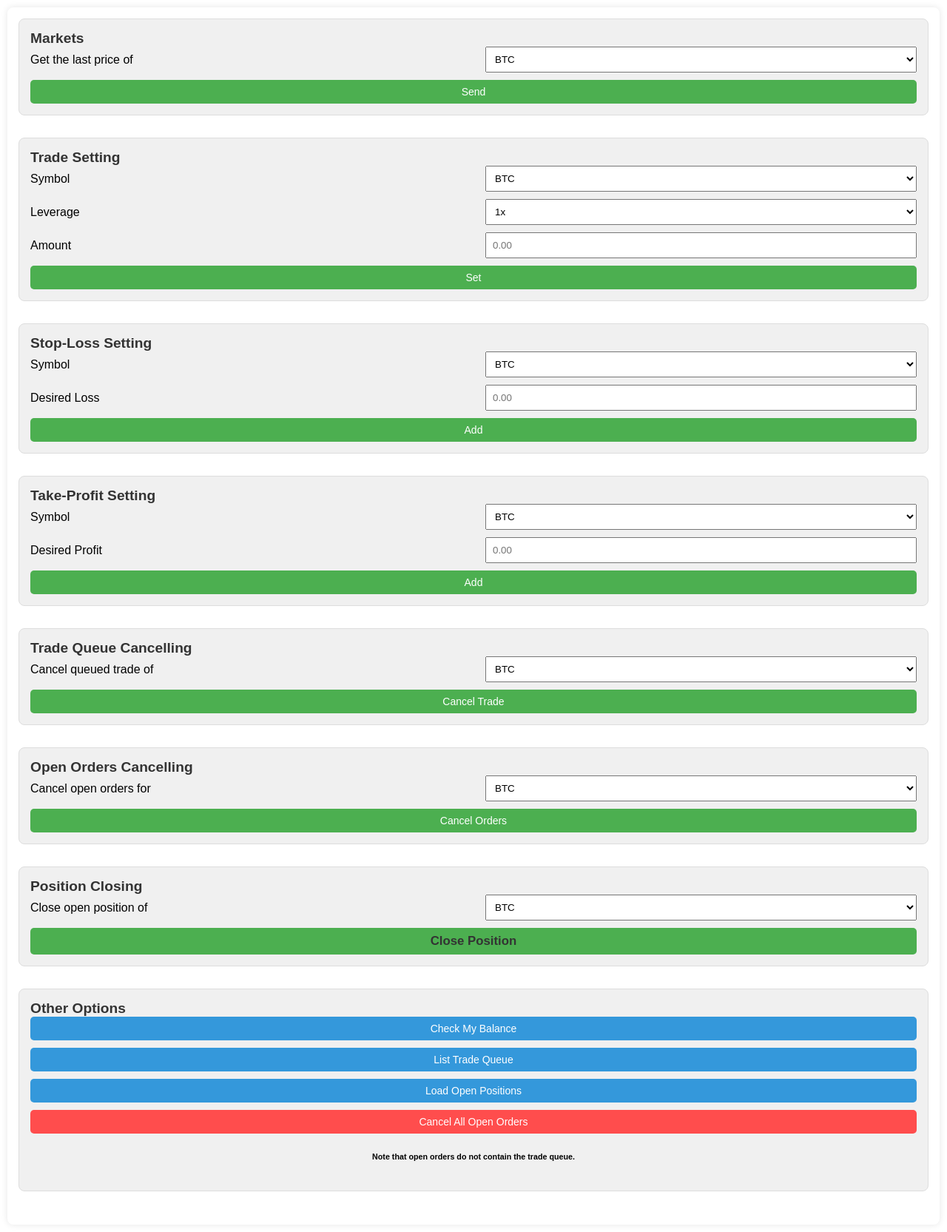
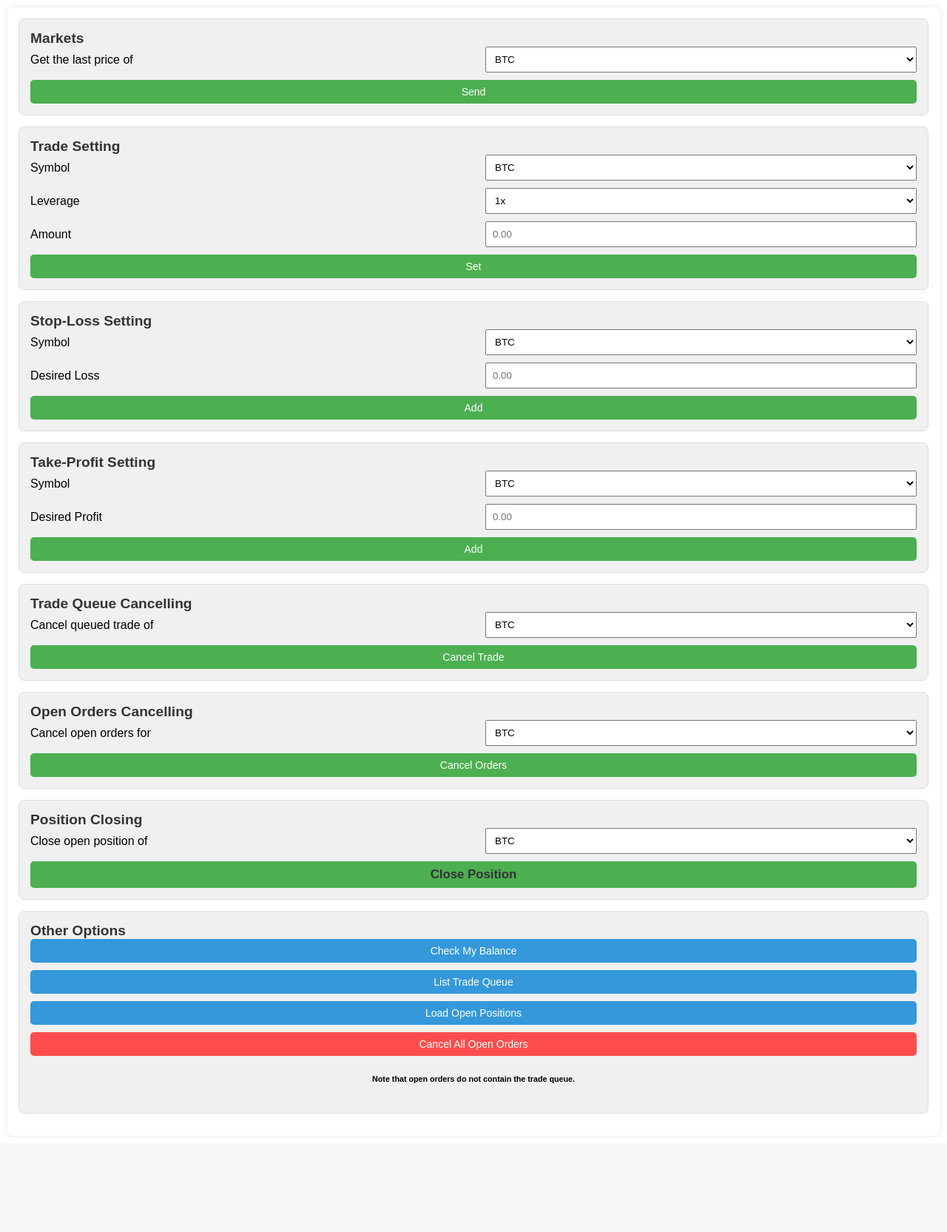
Before and after one commit to aks1374/aks1374.github.io, a PHP site: page / in a window 1280 px wide. Shown: the whole page at 74% size. After the commit the page ends 1505 px from the top, so only its background shows below. Run offline with PHP 8.4, Linux system fonts and the light colour scheme; some libraries are stand-ins or nearby versions.

Commit message:
Update styles.css

```diff
--- a/styles.css
+++ b/styles.css
@@ -11,7 +11,7 @@ body {
     box-shadow: 0 0 10px rgba(0, 0, 0, 0.1);
 }
 .section {
-    margin-bottom: 30px;
+    margin-bottom: 15px;
     border: 1px solid #ddd;
     background-color: #f0f0f0;
     padding: 15px;
@@ -24,7 +24,7 @@ body {
 .section-title {
     font-size: 18px;
     font-weight: bold;
-    margin-bottom: 10px;
+    margin-bottom: 15px;
 }
 .input-group {
     display: flex;
```
